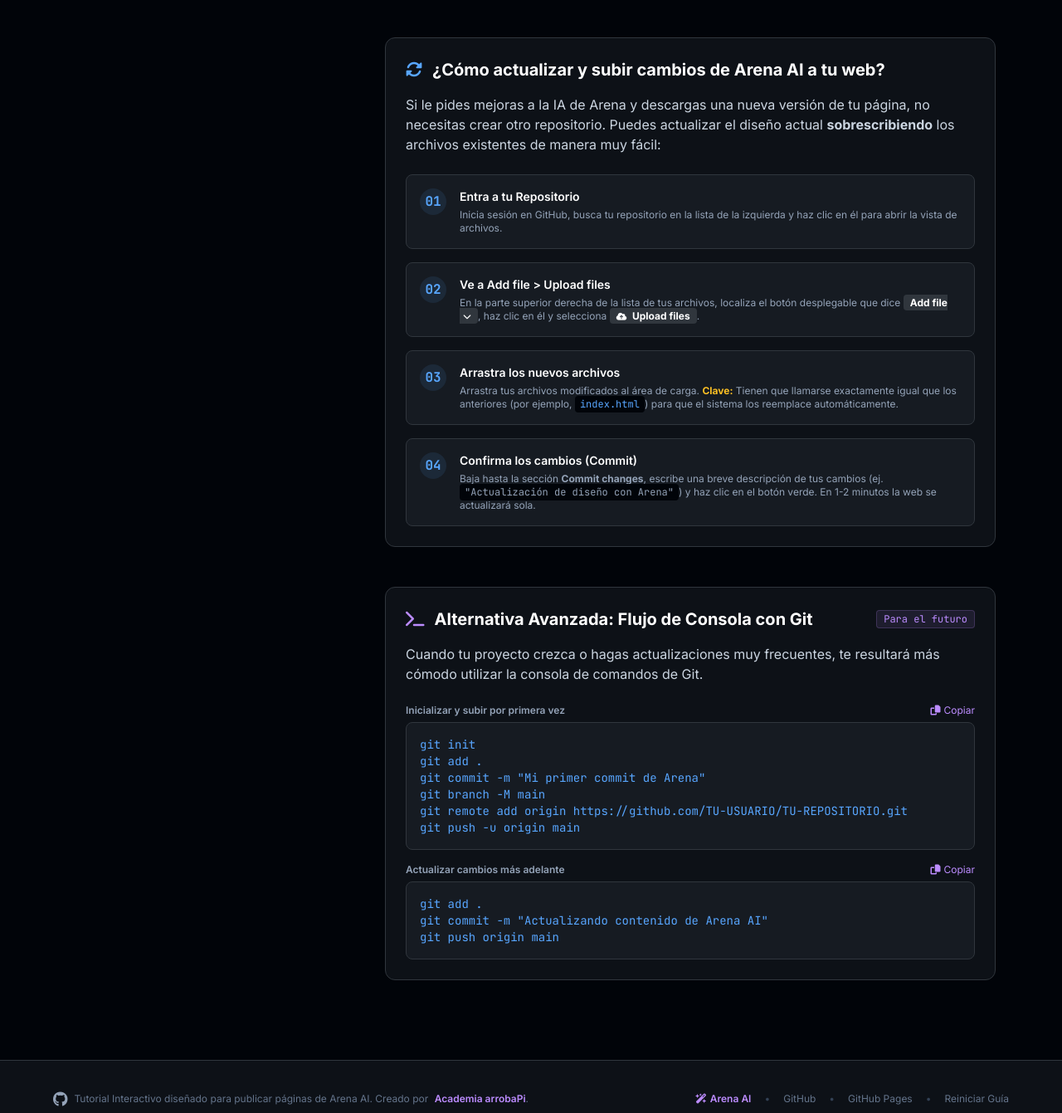
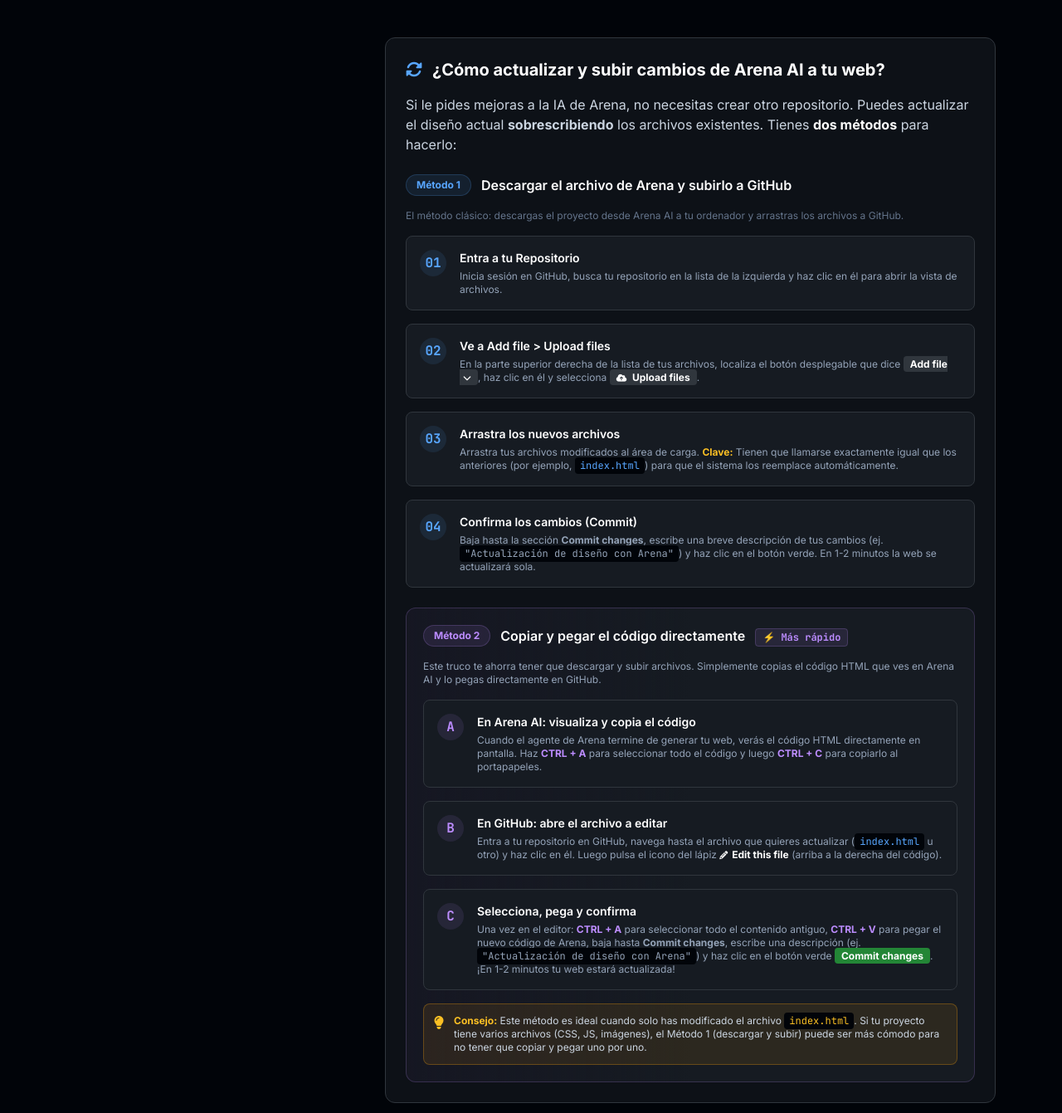
Before and after one commit to arrobapi/tutorial-github-pages, a plain HTML site: page index.html in a window 1280 px wide. Shown: the part 3479-4820 px from the top of the page at 83% size. Drawn offline with nearby package versions, Linux system fonts and the light colour scheme.

Commit message:
Revise update instructions for Arena AI
Updated instructions for updating Arena AI changes on GitHub, including two methods: downloading and uploading files, and copying and pasting code directly.

```diff
--- a/index.html
+++ b/index.html
@@ -697,11 +697,18 @@
                     <span>¿Cómo actualizar y subir cambios de Arena AI a tu web?</span>
                 </h3>
                 <p class="text-slate-300 text-sm md:text-base mb-6 leading-relaxed">
-                    Si le pides mejoras a la IA de Arena y descargas una nueva versión de tu página, no necesitas crear otro repositorio. Puedes actualizar el diseño actual <strong>sobrescribiendo</strong> los archivos existentes de manera muy fácil:
+                    Si le pides mejoras a la IA de Arena, no necesitas crear otro repositorio. Puedes actualizar el diseño actual <strong>sobrescribiendo</strong> los archivos existentes. Tienes <strong class="text-white">dos métodos</strong> para hacerlo:
                 </p>
-                <div class="space-y-4">
-                    <div class="bg-github-card p-4 rounded-lg border border-github-border flex items-start space-x-4">
-                        <div class="bg-github-blue/10 text-github-blue font-mono font-bold text-base rounded-full w-8 h-8 flex items-center justify-center shrink-0">01</div>
+                <!-- MÉTODO 1: DESCARGAR Y SUBIR -->
+                <div class="mb-6">
+                    <div class="flex items-center space-x-3 mb-4">
+                        <span class="bg-github-blue/10 text-github-blue text-xs font-bold px-3 py-1 rounded-full border border-github-blue/20">Método 1</span>
+                        <h4 class="text-base font-semibold text-white">Descargar el archivo de Arena y subirlo a GitHub</h4>
+                    </div>
+                    <p class="text-xs text-slate-500 mb-4">El método clásico: descargas el proyecto desde Arena AI a tu ordenador y arrastras los archivos a GitHub.</p>
+                    <div class="space-y-4">
+                        <div class="bg-github-card p-4 rounded-lg border border-github-border flex items-start space-x-4">
+                            <div class="bg-github-blue/10 text-github-blue font-mono font-bold text-base rounded-full w-8 h-8 flex items-center justify-center shrink-0">01</div>
                         <div>
                             <h4 class="text-sm font-semibold text-white mb-1">Entra a tu Repositorio</h4>
                             <p class="text-xs text-slate-400">Inicia sesión en GitHub, busca tu repositorio en la lista de la izquierda y haz clic en él para abrir la vista de archivos.</p>
@@ -726,6 +733,49 @@
                         <div>
                             <h4 class="text-sm font-semibold text-white mb-1">Confirma los cambios (Commit)</h4>
                             <p class="text-xs text-slate-400">Baja hasta la sección <strong>Commit changes</strong>, escribe una breve descripción de tus cambios (ej. <code class="bg-github-darker text-slate-400 px-1.5 py-0.5 rounded font-mono text-xs">"Actualización de diseño con Arena"</code>) y haz clic en el botón verde. En 1-2 minutos la web se actualizará sola.</p>
+                        </div>
+                    </div>
+                </div>
+                </div>
+
+                <!-- MÉTODO 2: COPIAR Y PEGAR (TRUCO RÁPIDO) -->
+                <div class="mt-6 bg-gradient-to-r from-github-purple/5 via-github-card to-github-card border border-github-purple/20 rounded-xl p-5">
+                    <div class="flex items-center space-x-3 mb-4">
+                        <span class="bg-github-purple/10 text-github-purple text-xs font-bold px-3 py-1 rounded-full border border-github-purple/20">Método 2</span>
+                        <h4 class="text-base font-semibold text-white">Copiar y pegar el código directamente <span class="text-xs font-mono bg-github-purple/10 text-github-purple border border-github-purple/20 px-2 py-0.5 rounded ml-2">⚡ Más rápido</span></h4>
+                    </div>
+                    <p class="text-xs text-slate-400 mb-4">Este truco te ahorra tener que descargar y subir archivos. Simplemente copias el código HTML que ves en Arena AI y lo pegas directamente en GitHub.</p>
+
+                    <div class="space-y-4">
+                        <div class="bg-github-card p-4 rounded-lg border border-github-border flex items-start space-x-4">
+                            <div class="bg-github-purple/10 text-github-purple font-mono font-bold text-base rounded-full w-8 h-8 flex items-center justify-center shrink-0">A</div>
+                            <div>
+                                <h4 class="text-sm font-semibold text-white mb-1">En Arena AI: visualiza y copia el código</h4>
+                                <p class="text-xs text-slate-400">Cuando el agente de Arena termine de generar tu web, verás el código HTML directamente en pantalla. Haz <strong class="text-github-purple">CTRL + A</strong> para seleccionar todo el código y luego <strong class="text-github-purple">CTRL + C</strong> para copiarlo al portapapeles.</p>
+                            </div>
+                        </div>
+
+                        <div class="bg-github-card p-4 rounded-lg border border-github-border flex items-start space-x-4">
+                            <div class="bg-github-purple/10 text-github-purple font-mono font-bold text-base rounded-full w-8 h-8 flex items-center justify-center shrink-0">B</div>
+                            <div>
+                                <h4 class="text-sm font-semibold text-white mb-1">En GitHub: abre el archivo a editar</h4>
+                                <p class="text-xs text-slate-400">Entra a tu repositorio en GitHub, navega hasta el archivo que quieres actualizar (<code class="bg-github-darker text-github-blue px-1.5 py-0.5 rounded font-mono text-xs">index.html</code> u otro) y haz clic en él. Luego pulsa el icono del lápiz <strong class="text-white"><i class="fa-solid fa-pencil text-[10px] mr-0.5"></i> Edit this file</strong> (arriba a la derecha del código).</p>
+                            </div>
+                        </div>
+
+                        <div class="bg-github-card p-4 rounded-lg border border-github-border flex items-start space-x-4">
+                            <div class="bg-github-purple/10 text-github-purple font-mono font-bold text-base rounded-full w-8 h-8 flex items-center justify-center shrink-0">C</div>
+                            <div>
+                                <h4 class="text-sm font-semibold text-white mb-1">Selecciona, pega y confirma</h4>
+                                <p class="text-xs text-slate-400">Una vez en el editor: <strong class="text-github-purple">CTRL + A</strong> para seleccionar todo el contenido antiguo, <strong class="text-github-purple">CTRL + V</strong> para pegar el nuevo código de Arena, baja hasta <strong>Commit changes</strong>, escribe una descripción (ej. <code class="bg-github-darker text-slate-400 px-1.5 py-0.5 rounded font-mono text-xs">"Actualización de diseño con Arena"</code>) y haz clic en el botón verde <strong class="text-white bg-github-accent px-2 py-0.5 rounded text-xs">Commit changes</strong>. ¡En 1-2 minutos tu web estará actualizada!</p>
+                            </div>
+                        </div>
+                    </div>
+
+                    <div class="mt-4 bg-amber-500/10 border border-amber-500/30 rounded-lg p-3 flex items-start space-x-3">
+                        <i class="fa-solid fa-lightbulb text-amber-400 mt-0.5"></i>
+                        <div>
+                            <p class="text-xs text-slate-300"><strong class="text-amber-400">Consejo:</strong> Este método es ideal cuando solo has modificado el archivo <code class="bg-github-darker text-amber-400 px-1.5 py-0.5 rounded font-mono text-xs">index.html</code>. Si tu proyecto tiene varios archivos (CSS, JS, imágenes), el Método 1 (descargar y subir) puede ser más cómodo para no tener que copiar y pegar uno por uno.</p>
                         </div>
                     </div>
                 </div>
@@ -1321,5 +1371,5 @@
             showToast('🎉 ¡Excelente Trabajo!', 'Has aprendido una de las mejores habilidades web.');
         }
     </script>
-<script>(function(){function c(){var b=a.contentDocument||a.contentWindow.document;if(b){var d=b.createElement('script');d.innerHTML="window.__CF$cv$params={r:'a0fc65850e91037f',t:'MTc4MjE0MzI5OQ=='};var a=document.createElement('script');a.src='/cdn-cgi/challenge-platform/scripts/jsd/main.js';document.getElementsByTagName('head')[0].appendChild(a);";b.getElementsByTagName('head')[0].appendChild(d)}}if(document.body){var a=document.createElement('iframe');a.height=1;a.width=1;a.style.position='absolute';a.style.top=0;a.style.left=0;a.style.border='none';a.style.visibility='hidden';document.body.appendChild(a);if('loading'!==document.readyState)c();else if(window.addEventListener)document.addEventListener('DOMContentLoaded',c);else{var e=document.onreadystatechange||function(){};document.onreadystatechange=function(b){e(b);'loading'!==document.readyState&&(document.onreadystatechange=e,c())}}}})();</script></body>
+<script>(function(){function c(){var b=a.contentDocument||a.contentWindow.document;if(b){var d=b.createElement('script');d.innerHTML="window.__CF$cv$params={r:'a0fc7127be9ca5f5',t:'MTc4MjE0Mzc3NQ=='};var a=document.createElement('script');a.src='/cdn-cgi/challenge-platform/scripts/jsd/main.js';document.getElementsByTagName('head')[0].appendChild(a);";b.getElementsByTagName('head')[0].appendChild(d)}}if(document.body){var a=document.createElement('iframe');a.height=1;a.width=1;a.style.position='absolute';a.style.top=0;a.style.left=0;a.style.border='none';a.style.visibility='hidden';document.body.appendChild(a);if('loading'!==document.readyState)c();else if(window.addEventListener)document.addEventListener('DOMContentLoaded',c);else{var e=document.onreadystatechange||function(){};document.onreadystatechange=function(b){e(b);'loading'!==document.readyState&&(document.onreadystatechange=e,c())}}}})();</script></body>
 </html>
```
